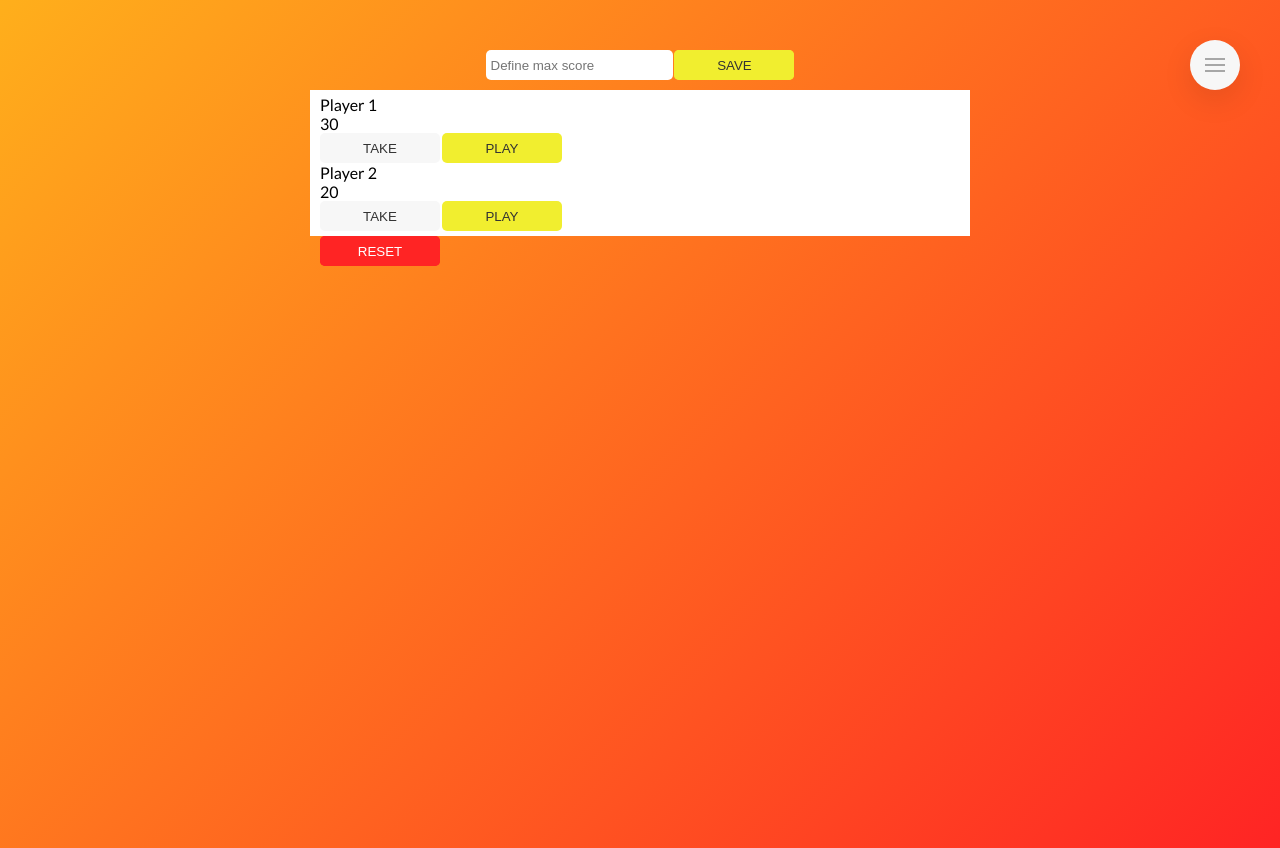
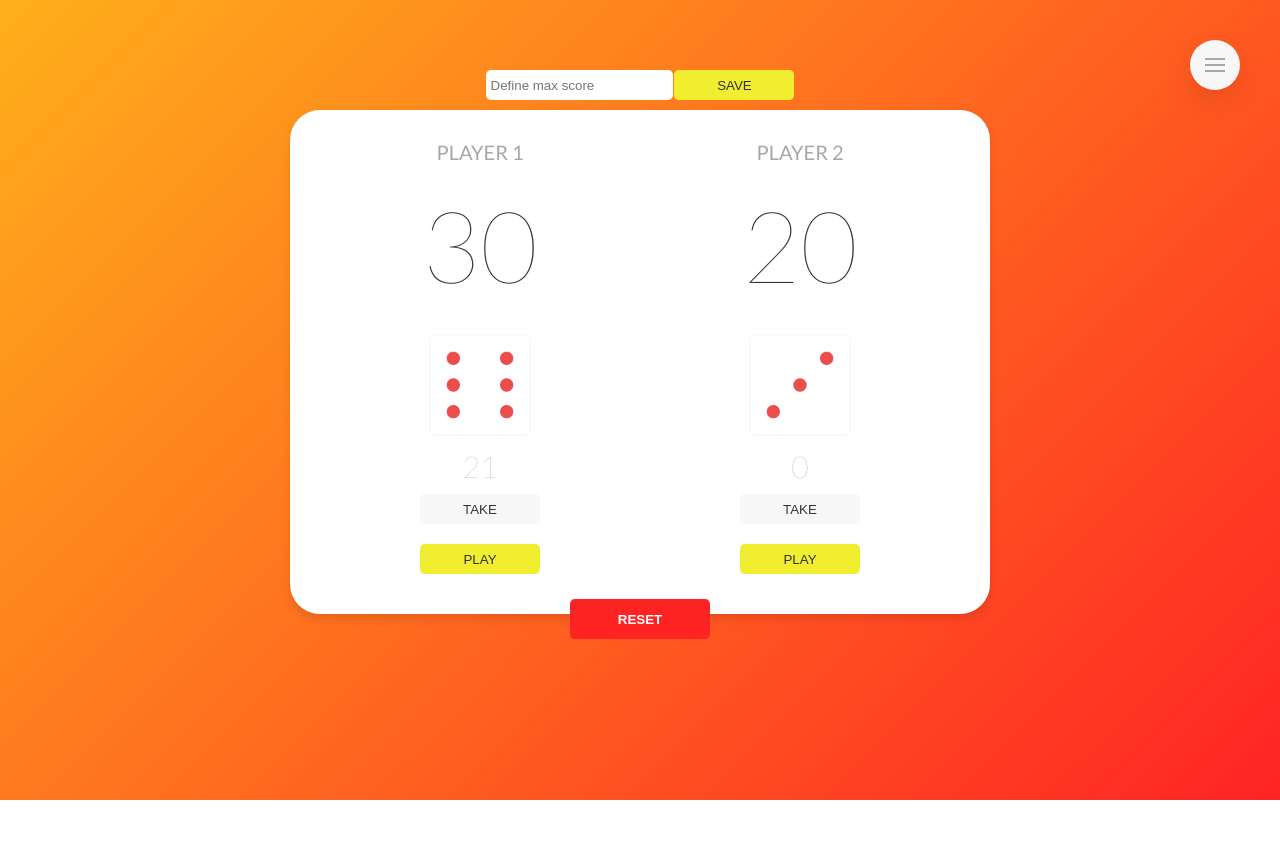
Before and after one commit to fueego/frontend_2_2, a website: page index.html in a window 1280 px wide. After the commit the page ends 800 px from the top, so only its background shows below. Drawn offline with Linux system fonts and the light colour scheme.

Commit message:
style main app

```diff
--- a/index.html
+++ b/index.html
@@ -64,7 +64,13 @@
                     </span>
                 </div>
 
-                <div class="player__dice"></div>
+                <div class="player__dice">
+                    <figure>
+                        <img src="./images/dice-6.png" alt="diece-x">
+                    </figure>
+
+                    <div class="current">21</div>
+                </div>
 
                 <div class="player__action">
                     <button class="btn btn--default">Take</button>
@@ -85,7 +91,13 @@
                     </span>
                 </div>
 
-                <div class="player__dice"></div>
+                <div class="player__dice">
+                    <figure>
+                        <img src="./images/dice-3.png" alt="diece-x">
+                    </figure>
+
+                    <div class="current">0</div>
+                </div>
 
                 <div class="player__action">
                     <button class="btn btn--default">
--- a/sass/_layout.scss
+++ b/sass/_layout.scss
@@ -1,11 +1,10 @@
 html {
-    margin: 0;
-    padding: 0;
-
     font-size: 62.5%; /* font-size 1em = 10px on default browser settings */
 }
 
 body {
+    margin: 0;
+    padding: 0;
     background: linear-gradient(135deg, $orange, $red);
     height: 100vh;
     font-family: 'Lato', sans-serif;
@@ -16,7 +15,7 @@ span {
 }
 
 header {
-    margin-top: 4rem;
+    padding-top: 6rem;
 
     .head {
         @extend .half-width-center;
@@ -28,15 +27,78 @@ header {
 
 }
 
-
 .main {
     @extend .half-width-center;
-    padding: .5rem 1rem;
+    padding: 3rem;
     background-color: white;
+
+    display: flex;
+    align-items: center;
+    justify-content: space-around;
+
+    border-radius: 3rem;
+    box-shadow: 0 .5rem 1rem rgba(#000, .1);
+
+    .player {
+        display: flex;
+        flex-direction: column;
+        align-items: center;
+        width: 40rem;
+
+        &__name {
+            color: $gray;
+
+            &--normal {
+                font-size: 2rem;
+                text-transform: uppercase;
+            }
+        }
+
+        &__score {
+            color: $darkGrey;
+            margin: 2rem;
+
+            &--thin {
+                font-size: 10rem;
+                font-weight: 100;
+            }
+        }
+
+        &__dice {
+            img {
+                width: 10rem;
+                border: 1px solid $lightGray;
+                border-radius: 6px;
+            }
+
+            .current {
+                font-size: 3rem;
+                font-weight: 100;
+                color: $gray;
+                text-align: center;
+            }
+        }
+
+        &__action {
+            display: flex;
+            flex-direction: column;
+
+            button {
+                margin: 1rem 0;
+            }
+        }
+    }
 }
 
 .footer {
     @extend .half-width-center;
+
+    display: flex;
+    justify-content: center;
+
+    button {
+        margin-top: -1.5rem;
+    }
 }
 
 // Extends
--- a/sass/components/_buttons.scss
+++ b/sass/components/_buttons.scss
@@ -20,7 +20,10 @@
     }
 
     &--warning {
+        height: 4rem;
+        width: 14rem;
         color: #fff;
+        font-weight: bold;
         background-color: $red;
     }
 
--- a/sass/main.scss
+++ b/sass/main.scss
@@ -1,4 +1,4 @@
-@import url('https://fonts.googleapis.com/css?family=Lato&display=swap');
+@import url('https://fonts.googleapis.com/css?family=Lato:100,400&display=swap');
 @import './variable';
 @import './layout';
 @import './components/index';
```
Also changed, not shown: css/main.css, images/dice-1.png (added), images/dice-2.png (added), images/dice-3.png (added), images/dice-4.png (added), images/dice-5.png (added), images/dice-6.png (added).
